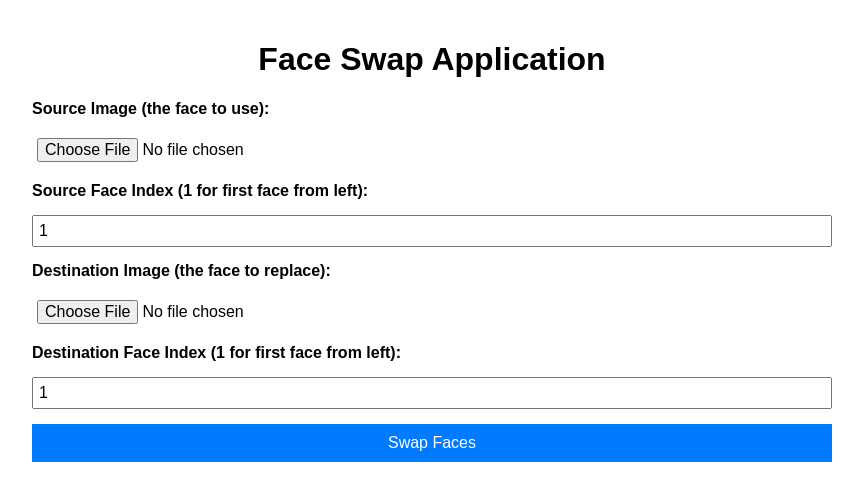
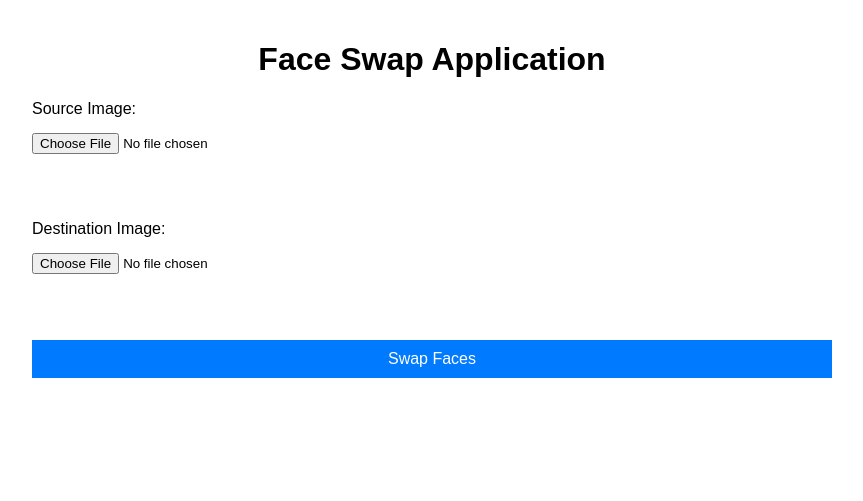
Before and after one commit to leobahaofengqiu/face-swap, a FastAPI app: page / in a window 1280 px wide. Shown: the top 501 px of the page, without its empty margins (208-1071 px from the left). Run offline with FastAPI, Linux system fonts and the light colour scheme.

Commit message:
Update index.html

```diff
--- a/templates/index.html
+++ b/templates/index.html
@@ -18,13 +18,6 @@
             display: flex;
             flex-direction: column;
             gap: 15px;
-        }
-        label {
-            font-weight: bold;
-        }
-        input[type="file"], input[type="number"] {
-            padding: 5px;
-            font-size: 16px;
         }
         button {
             padding: 10px;
@@ -66,14 +59,10 @@
 <body>
     <h1>Face Swap Application</h1>
     <form id="swap-form">
-        <label for="source_image">Source Image (the face to use):</label>
-        <input type="file" id="source_image" name="source_image" accept="image/png,image/jpeg" required>
-        <label for="source_face_idx">Source Face Index (1 for first face from left):</label>
-        <input type="number" id="source_face_idx" name="source_face_idx" value="1" min="1" required>
-        <label for="dest_image">Destination Image (the face to replace):</label>
-        <input type="file" id="dest_image" name="dest_image" accept="image/png,image/jpeg" required>
-        <label for="dest_face_idx">Destination Face Index (1 for first face from left):</label>
-        <input type="number" id="dest_face_idx" name="dest_face_idx" value="1" min="1" required>
+        <label for="source_image">Source Image:</label>
+        <input type="file" id="source_image" name="source_image" accept="image/png,image/jpeg" required><br><br>
+        <label for="dest_image">Destination Image:</label>
+        <input type="file" id="dest_image" name="dest_image" accept="image/png,image/jpeg" required><br><br>
         <button type="submit">Swap Faces</button>
     </form>
     <div id="loader" class="loader"></div>
@@ -88,8 +77,6 @@
             const formData = new FormData();
             formData.append('source_image', document.getElementById('source_image').files[0]);
             formData.append('dest_image', document.getElementById('dest_image').files[0]);
-            formData.append('source_face_idx', document.getElementById('source_face_idx').value);
-            formData.append('dest_face_idx', document.getElementById('dest_face_idx').value);
 
             const resultDiv = document.getElementById('result');
             const errorDiv = document.getElementById('error');
```
